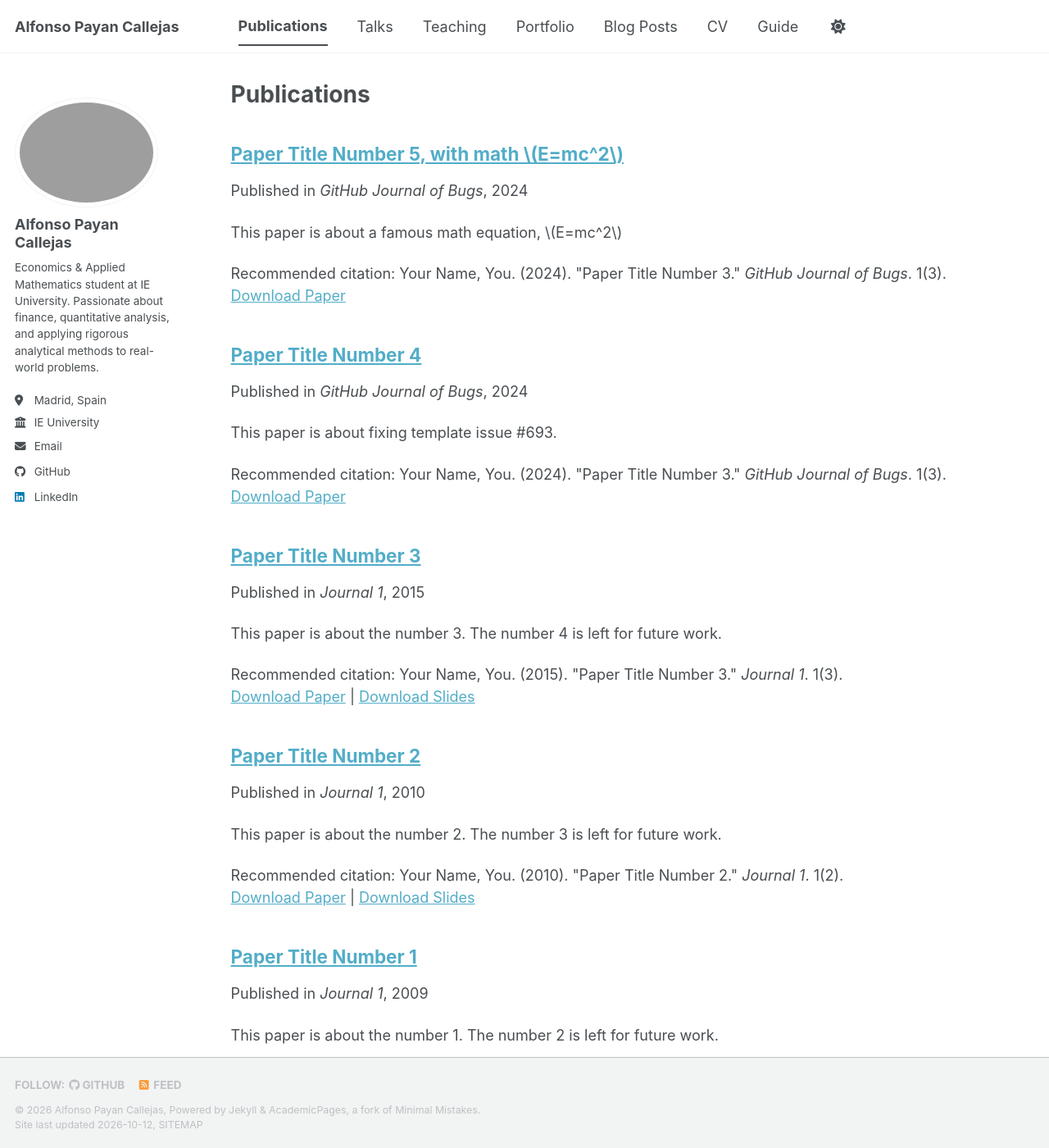
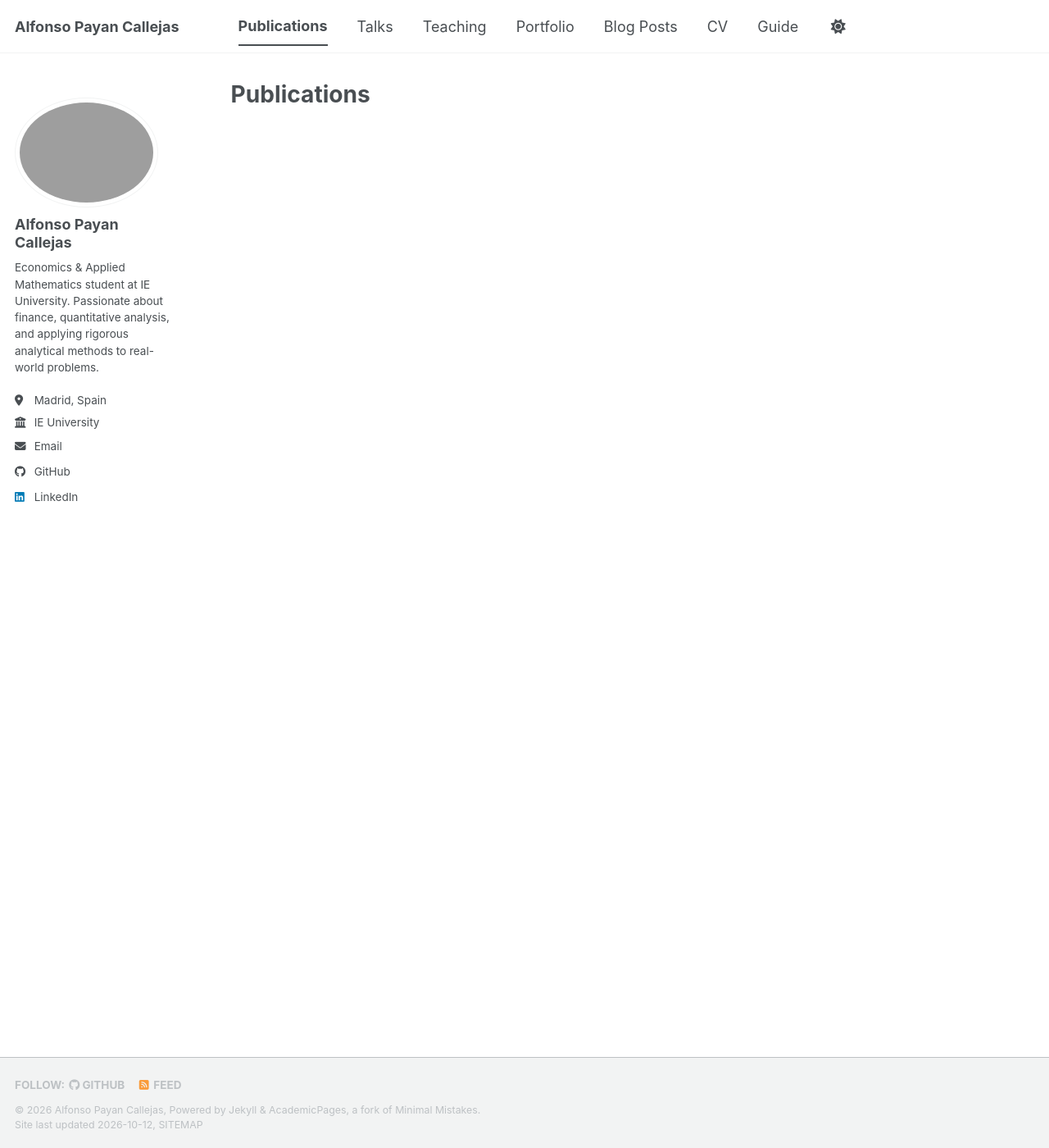
Before and after one commit to apayanieu/apayanieu.github.io, a Jekyll site: the page built from _pages/publications.html, in a window 1280 px wide and 1400 px high. Shown: the whole window at 82% size. Built offline with Jekyll 4.4.1, drawn with Linux system fonts in a browser that asks for light colours; a style sheet for code colours, icons or effects is not loaded; part of the change alters nothing that is shown.

Commit message:
Update Jekyll config with theme and author details
Updated theme settings and site author information in _config.yml. Removed unused collections and fixed GitHub URL.

```diff
--- a/_config.yml
+++ b/_config.yml
@@ -1,11 +1,15 @@
 # Welcome to Jekyll!
-#
-# This config file is meant for settings that affect your entire site.
+# ... (keep the header comments if you like)
+
+# Theme Settings
+remote_theme             : "mmistakes/minimal-mistakes@4.24.0"
+minimal_mistakes_skin    : "dark" # Choose from "default", "air", "aqua", "contrast", "dark", "dirt", "neon", "mint", "plum", "sunrise"[reference:1]
 
 # Site Settings
 locale                   : "en-US"
 title                    : "Alfonso Payan Callejas"
 title_separator          : "-"
+subtitle                 : "Economics & Applied Mathematics Portfolio"
 name                     : &name "Alfonso Payan Callejas"
 description              : &description "Dual Degree student in Economics & Applied Mathematics at IE University. Interested in finance, quantitative analysis, and data-driven problem solving."
 url                      : "https://apayanieu.github.io"
@@ -21,8 +25,8 @@ author:
   employer         : "IE University"
   email            : "apayan.ieu2024@student.ie.edu"
   uri              : # Your personal website (optional)
-  linkedin         : "alfonsopayan-callejas" # Just the username part
-  github           : "apayanieu" # Replace with your GitHub username
+  linkedin         : "alfonsopayan-callejas"
+  github           : "apayanieu"
 
 # Site Footer
 footer:
@@ -32,7 +36,7 @@ footer:
       url: "https://www.linkedin.com/in/alfonsopayan-callejas"
     - label: "GitHub"
       icon: "fab fa-fw fa-github"
-      url: "apayanieu" # Replace
+      url: "https://github.com/apayanieu"
 
 # Reading Files
 include:
@@ -114,36 +118,10 @@ defaults:
       layout: single
       author_profile: false
       share: true
-  # _teaching
-  - scope:
-      path: ""
-      type: teaching
-    values:
-      layout: single
-      author_profile: true
-      share: true
-      comments: # true
-  # _publications
-  - scope:
-      path: ""
-      type: publications
-    values:
-      layout: single
-      author_profile: true
-      share: true
-      comments: # true
-  # _talks
-  - scope:
-      path: ""
-      type: talks
-    values:
-      layout: talk
-      author_profile: true
-      share: true
 
 # Outputting
 permalink: /:categories/:title/
-timezone: Europe/Madrid # https://en.wikipedia.org/wiki/List_of_tz_database_time_zones
+timezone: Europe/Madrid
 
 # Pagination
 paginate: 5
@@ -156,6 +134,7 @@ plugins:
   - jekyll-paginate
   - jekyll-sitemap
   - jekyll-redirect-from
+  - jekyll-include-cache
 
 # Mimic GitHub Pages with --safe
 whitelist:
@@ -164,6 +143,7 @@ whitelist:
   - jekyll-paginate
   - jekyll-sitemap
   - jekyll-redirect-from
+  - jekyll-include-cache
 
 # Archives
 category_archive:
@@ -184,15 +164,6 @@ collections:
   portfolio:
     output: true
     permalink: /:collection/:path/
-  teaching:
-    output: true
-    permalink: /:collection/:path/
-  publications:
-    output: true
-    permalink: /:collection/:path/
-  talks:
-    output: true
-    permalink: /:collection/:path/
 
 # Search
 search: true
```
